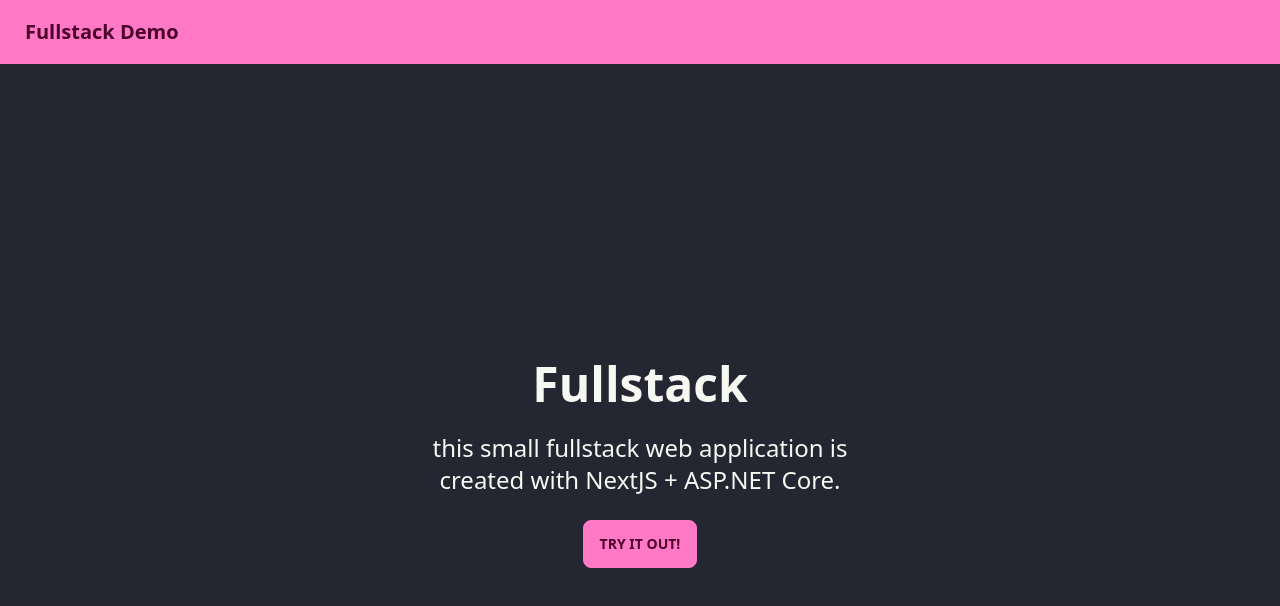
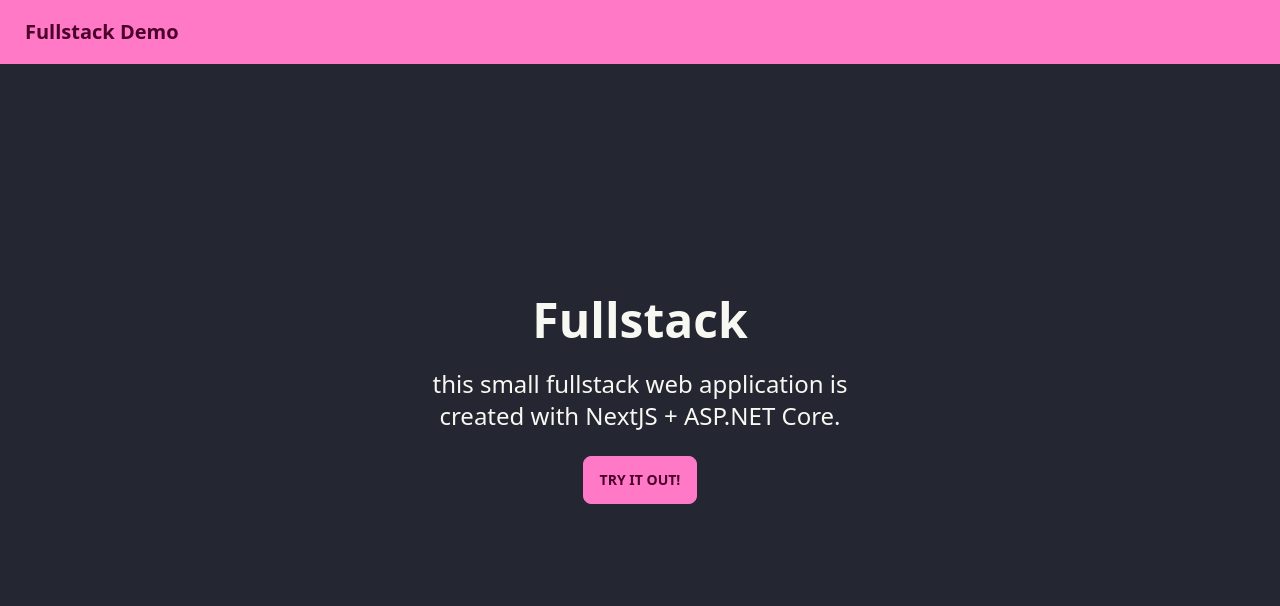
Before and after one commit to ArvidAnderson/ArvidAnderson-SlutUppgift-Fullstack, a Next.js app in the folder frontend/: page / in a window 1280 px wide. Shown: the top 606 px of the page. Built offline with nearby package versions, Linux system fonts and the light colour scheme.

Commit message:
Finalized layout component
Used this to keep a correct structure even tho project is small

```diff
--- a/frontend/src/components/layout.jsx
+++ b/frontend/src/components/layout.jsx
@@ -1,9 +1,9 @@
-import React from 'react'
-
+import Navbar from "./navbar"
 export default function Layout({ children }) {
   return (
-    <div>
-
-    </div>
+    <>
+      <Navbar title={process.env.NEXT_PUBLIC_APP_NAME}/>
+      <main>{children}</main>
+    </>
   )
 }
--- a/frontend/src/components/navbar.jsx
+++ b/frontend/src/components/navbar.jsx
@@ -2,7 +2,7 @@ import Link from "next/link"
 
 export default function Navbar({ title }) {
   return (
-    <div className="navbar bg-primary">
+    <div className="navbar bg-primary absolute">
       <Link href={"/"}>
         <a className="btn btn-ghost normal-case text-xl focus:bg-primary-focus text-primary-content">{title}</a>
       </Link>
--- a/frontend/src/pages/_app.jsx
+++ b/frontend/src/pages/_app.jsx
@@ -1,12 +1,12 @@
 import "../styles/tailwind.css"
 import Navbar from "../components/navbar"
+import Layout from "../components/layout"
 
 function MyApp({ Component, pageProps }) {
   return (
-    <>
-      <Navbar title={process.env.NEXT_PUBLIC_APP_NAME}/>
+    <Layout>
       <Component {...pageProps} />
-    </>
+    </Layout>
   )
 }
 
```
